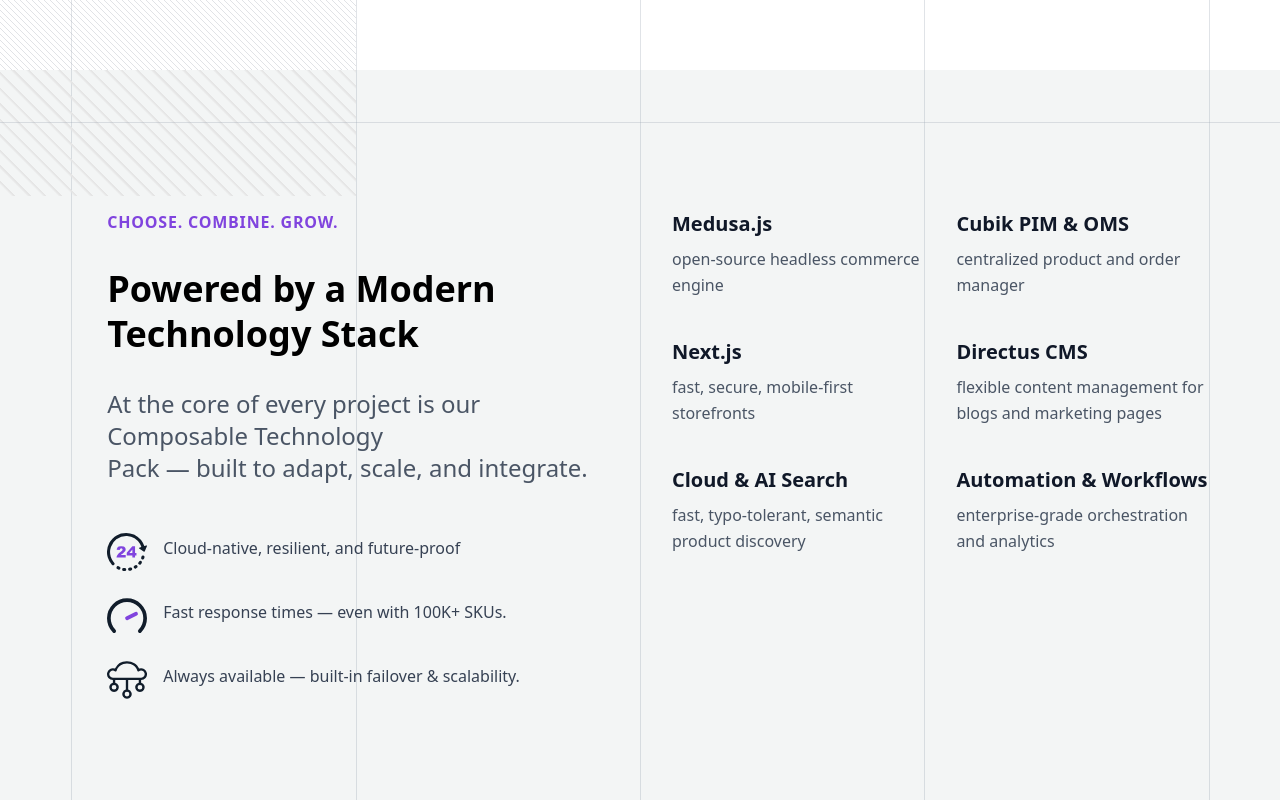
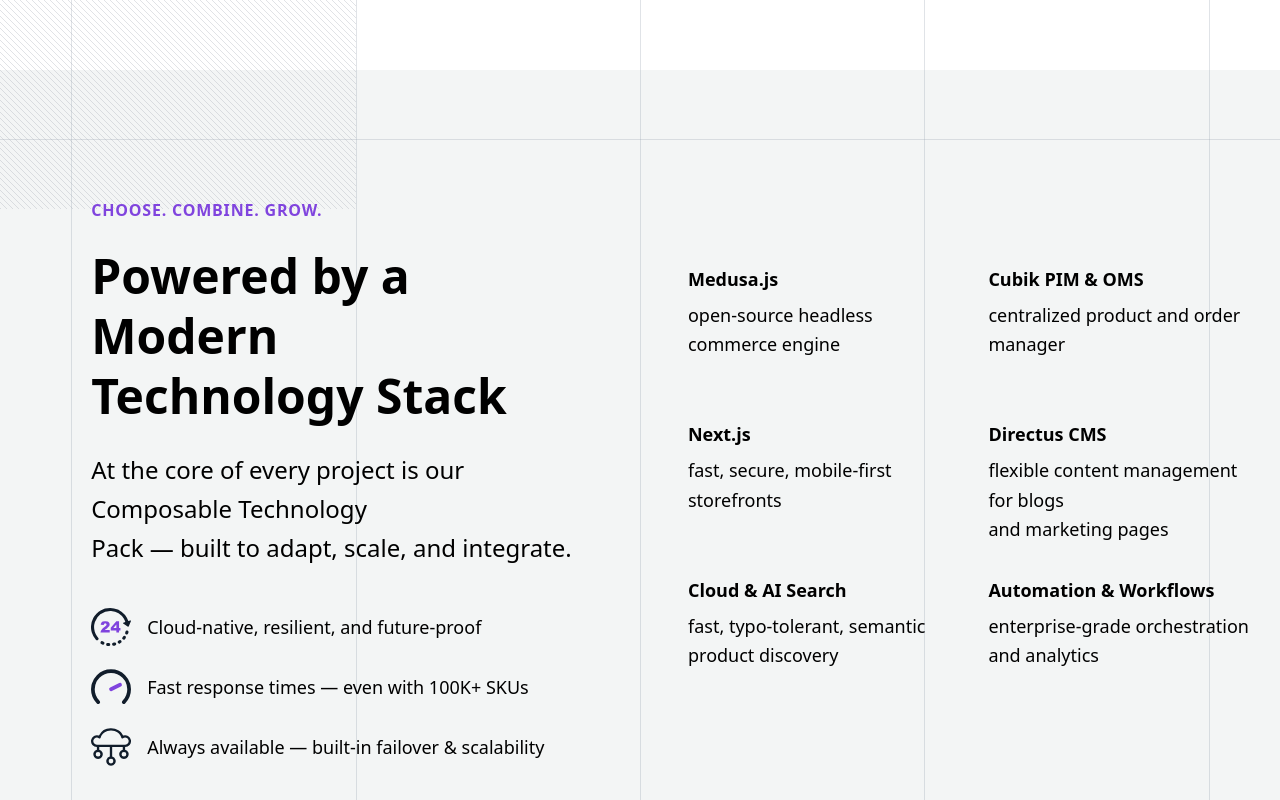
Before and after one commit to abdullah-fareed1/synergic, a Next.js app: page /b2c in a window 1280 px wide. Shown: the part 5160-5960 px from the top of the page. Built offline with nearby package versions, Linux system fonts and the light colour scheme.

Commit message:
QA: B2C Page

```diff
--- a/app/b2c/sections/ModernTechnologySection.tsx
+++ b/app/b2c/sections/ModernTechnologySection.tsx
@@ -1,264 +1,179 @@
 import { GridSection, GridContainer, GridCol } from "../../components/grid";
 
 const ModernTechnologySection = () => {
-  const stripePattern =
-    "repeating-linear-gradient(45deg, transparent, transparent 8px, #e5e5e5 10px, #e5e5e5 11px)";
+  const content = {
+    tagline: "CHOOSE. COMBINE. GROW.",
+    heading: "Powered by a Modern<br />Technology Stack",
+    subheading: "At the core of every project is our Composable Technology<br />Pack — built to adapt, scale, and integrate.",
+    features: [
+      {
+        icon: "/icons/24-hour-service-purple.svg",
+        alt: "Cloud Native",
+        text: "Cloud-native, resilient, and future-proof"
+      },
+      {
+        icon: "/icons/speed-alt-purple.svg",
+        alt: "Fast Response",
+        text: "Fast response times — even with 100K+ SKUs"
+      },
+      {
+        icon: "/icons/cloud-network2.svg",
+        alt: "Scalability",
+        text: "Always available — built-in failover & scalability"
+      }
+    ],
+    technologies: [
+      {
+        title: "Medusa.js",
+        description: "open-source headless commerce engine"
+      },
+      {
+        title: "Cubik PIM & OMS",
+        description: "centralized product and order manager"
+      },
+      {
+        title: "Next.js",
+        description: "fast, secure, mobile-first storefronts"
+      },
+      {
+        title: "Directus CMS",
+        description: "flexible content management for blogs<br /> and marketing pages",
+        descriptionMobile: "flexible content management for blogs and marketing pages"
+      },
+      {
+        title: "Cloud & AI Search",
+        description: "fast, typo-tolerant, semantic product discovery"
+      },
+      {
+        title: "Automation & Workflows",
+        description: "enterprise-grade orchestration and analytics"
+      }
+    ]
+  };
 
   return (
     <>
-      {/* Desktop View */}
       <GridSection
         desktopOnly={true}
         showLines={[true, true, true, true, true]}
-        className=""
         bgColor="bg-[#F3F5F5]"
+        className="pb-20"
+        minHeight="0"
       >
         <div
-          className="hidden lg:block absolute left-0 right-0 h-px bg-gray-400 opacity-30 z-2"
-          style={{ top: "7%" }}
+          className="absolute left-0 pointer-events-none"
+          style={{
+            top: 0,
+            height: '20%',
+            width: '27.78%',
+            zIndex: 1,
+            backgroundImage: 'linear-gradient(45deg, rgb(156 163 175 / 0.3) 8.33%, transparent 8.33%, transparent 50%, rgb(156 163 175 / 0.3) 50%, rgb(156 163 175 / 0.3) 58.33%, transparent 58.33%, transparent 100%)',
+            backgroundSize: '6.00px 6.00px',
+          }}
         />
 
         <div
-          className="hidden lg:block absolute left-0 top-0"
-          style={{
-            height: "17%",
-            width: "27.78%",
-            background: stripePattern,
-            zIndex: 1,
-            marginTop: 0,
-            paddingTop: 0,
-          }}
+          className="hidden lg:block absolute left-0 right-0 h-px bg-gray-400 opacity-30"
+          style={{ top: "10%", zIndex: 2 }}
         />
 
-        <div className="py-20">
-          <GridContainer>
-            <GridCol span="AB" className="pr-12 py-8 pt-15 pl-9">
-              <div className="space-y-8">
-                <p className="text-[#8044DE] text-l font-bold tracking-wider uppercase">
-                  CHOOSE. COMBINE. GROW.
+        <GridContainer className="items-center gap-12 pt-32">
+          <GridCol span="AB" className="pr-8 pl-5">
+            <div className="space-y-6 relative z-10">
+              <p className="text-[#8044DE] text-base font-bold tracking-wider uppercase">
+                {content.tagline}
               </p>
 
-                <h2 className="text-4xl font-extrabold text-black leading-tight">
-                  Powered by a Modern<br />Technology Stack
-                </h2>
+              <h2
+                className="text-5xl font-extrabold text-black leading-tight"
+                dangerouslySetInnerHTML={{ __html: content.heading }}
+              />
 
-                <p className="text-gray-600 text-2xl">
-                  At the core of every project is our Composable Technology
-                  <br />
-                  Pack — built to adapt, scale, and integrate.
-                </p>
+              <p
+                className="text-black text-2xl leading-relaxed"
+                dangerouslySetInnerHTML={{ __html: content.subheading }}
+              />
 
-                <div className="space-y-6 pt-4">
-                  <div className="flex items-start gap-4">
+              <div className="space-y-5 pt-4">
+                {content.features.map((feature, index) => (
+                  <div key={index} className="flex items-center gap-4">
                     <img
-                      src="icons/24-hour-service-purple.svg"
-                      alt="Cloud Native"
+                      src={feature.icon}
+                      alt={feature.alt}
                       className="w-10 h-10 shrink-0"
                     />
-                    <p className="text-gray-700 text-base pt-1">
-                      Cloud-native, resilient, and future-proof
+                    <p className="text-black text-lg">
+                      {feature.text}
                     </p>
                   </div>
-
-                  <div className="flex items-start gap-4">
-                    <img
-                      src="icons/speed-alt-purple.svg"
-                      alt="Fast Response"
-                      className="w-10 h-10 shrink-0"
-                    />
-                    <p className="text-gray-700 text-base pt-1">
-                      Fast response times — even with 100K+ SKUs.
-                    </p>
-                  </div>
-
-                  <div className="flex items-start gap-4">
-                    <img
-                      src="icons/cloud-network2.svg"
-                      alt="Scalability"
-                      className="w-10 h-10 shrink-0"
-                    />
-                    <p className="text-gray-700 text-base pt-1">
-                      Always available — built-in failover & scalability.
-                    </p>
-                  </div>
+                ))}
               </div>
             </div>
           </GridCol>
 
-            <GridCol span="C" className="py-8 pl-8 pt-15">
-              <div className="space-y-10">
-                <div>
-                  <h3 className="text-gray-900 font-bold text-xl mb-2">
-                    Medusa.js
+          <GridCol span="CD" className="">
+            <div className="grid grid-cols-2 gap-x-8 gap-y-8 auto-rows-fr">
+              {content.technologies.map((tech, index) => (
+                <div key={index} className="flex flex-col">
+                  <h3 className="text-black font-bold text-lg mb-2 min-h-7">
+                    {tech.title}
                   </h3>
-                  <p className="text-gray-600 text-l leading-relaxed">
-                    open-source headless commerce engine
-                  </p>
+                  <p
+                    className="text-black text-lg leading-relaxed"
+                    dangerouslySetInnerHTML={{ __html: tech.description }}
+                  />
                 </div>
-
-                <div>
-                  <h3 className="text-gray-900 font-bold text-xl mb-2">
-                    Next.js
-                  </h3>
-                  <p className="text-gray-600 text-l leading-relaxed">
-                    fast, secure, mobile-first storefronts
-                  </p>
-                </div>
-
-                <div>
-                  <h3 className="text-gray-900 font-bold text-xl mb-2">
-                    Cloud & AI Search
-                  </h3>
-                  <p className="text-gray-600 text-l leading-relaxed">
-                    fast, typo-tolerant, semantic product discovery
-                  </p>
-                </div>
-              </div>
-            </GridCol>
-
-            <GridCol span="D" className="py-8 pl-8 pt-15">
-              <div className="space-y-10">
-                <div>
-                  <h3 className="text-gray-900 font-bold text-xl mb-2">
-                    Cubik PIM & OMS
-                  </h3>
-                  <p className="text-gray-600 text-l leading-relaxed">
-                    centralized product and order manager
-                  </p>
-                </div>
-
-                <div>
-                  <h3 className="text-gray-900 font-bold text-xl mb-2">
-                    Directus CMS
-                  </h3>
-                  <p className="text-gray-600 text-l leading-relaxed">
-                    flexible content management for blogs and marketing pages
-                  </p>
-                </div>
-
-                <div>
-                  <h3 className="text-gray-900 font-bold text-xl mb-2">
-                    Automation & Workflows
-                  </h3>
-                  <p className="text-gray-600 text-l leading-relaxed">
-                    enterprise-grade orchestration and analytics
-                  </p>
-                </div>
+              ))}
             </div>
           </GridCol>
         </GridContainer>
-        </div>
       </GridSection>
 
-      {/* Mobile View */}
-      <section className="lg:hidden bg-[#F3F3EE] px-6 py-12">
+      <section className="lg:hidden bg-[#F3F5F5] px-6 py-12">
         <div className="space-y-8">
           <div className="space-y-4">
-            <p className="text-[#8044DE] text-l font-bold tracking-wider uppercase">
-              CHOOSE. COMBINE. GROW.
+            <p className="text-[#8044DE] text-sm font-bold tracking-wider uppercase">
+              {content.tagline}
             </p>
 
-            <h2 className="text-3xl font-extrabold text-black leading-tight">
+            <h2 className="text-3xl font-bold text-black leading-tight">
               Powered by a Modern Technology Stack
             </h2>
 
-            <p className="text-gray-600 text-l leading-relaxed">
+            <p className="text-black text-base leading-relaxed">
               At the core of every project is our Composable Technology Pack —
               built to adapt, scale, and integrate.
             </p>
           </div>
 
-          <div className="space-y-5">
-            <div className="flex items-start gap-3">
+          <div className="space-y-4">
+            {content.features.map((feature, index) => (
+              <div key={index} className="flex items-start gap-3">
                 <img
-                src="/24-hour-service.svg"
-                alt="Cloud Native"
+                  src={feature.icon}
+                  alt={feature.alt}
                   className="w-8 h-8 shrink-0"
                 />
-              <p className="text-gray-700 text-l pt-0.5">
-                Cloud-native, resilient, and future-proof
+                <p className="text-black text-sm">
+                  {feature.text}
                 </p>
               </div>
-
-            <div className="flex items-start gap-3">
-              <img
-                src="/speed-alt.svg"
-                alt="Fast Response"
-                className="w-8 h-8 shrink-0"
-              />
-              <p className="text-gray-700 text-l pt-0.5">
-                Fast response times — even with 100K+ SKUs.
-              </p>
-            </div>
-
-            <div className="flex items-start gap-3">
-              <img
-                src="/cloud-network2.svg"
-                alt="Scalability"
-                className="w-8 h-8 shrink-0"
-              />
-              <p className="text-gray-700 text-l pt-0.5">
-                Always available — built-in failover & scalability.
-              </p>
-            </div>
+            ))}
           </div>
 
           <div className="w-full h-px bg-gray-400 opacity-30" />
 
           <div className="space-y-6">
-            <div>
-              <h3 className="text-gray-900 font-bold text-l mb-1.5">
-                Medusa.js
+            {content.technologies.map((tech, index) => (
+              <div key={index}>
+                <h3 className="text-black font-bold text-base mb-1.5">
+                  {tech.title}
                 </h3>
-              <p className="text-gray-600 text-l leading-relaxed">
-                open-source headless commerce engine
+                <p className="text-black text-sm leading-relaxed">
+                  {tech.descriptionMobile || tech.description.replace(/<br\s*\/?>/g, ' ')}
                 </p>
               </div>
-
-            <div>
-              <h3 className="text-gray-900 font-bold text-l mb-1.5">
-                Cubik PIM & OMS
-              </h3>
-              <p className="text-gray-600 text-l leading-relaxed">
-                centralized product and order management
-              </p>
-            </div>
-
-            <div>
-              <h3 className="text-gray-900 font-bold text-l mb-1.5">
-                Next.js
-              </h3>
-              <p className="text-gray-600 text-l leading-relaxed">
-                fast, secure, mobile-first storefronts
-              </p>
-            </div>
-
-            <div>
-              <h3 className="text-gray-900 font-bold text-l mb-1.5">
-                Directus CMS
-              </h3>
-              <p className="text-gray-600 text-l leading-relaxed">
-                flexible content management for blogs and marketing pages
-              </p>
-            </div>
-
-            <div>
-              <h3 className="text-gray-900 font-bold text-l mb-1.5">
-                Cloud & AI Search
-              </h3>
-              <p className="text-gray-600 text-l leading-relaxed">
-                fast, typo-tolerant, semantic product discovery
-              </p>
-            </div>
-
-            <div>
-              <h3 className="text-gray-900 font-bold text-l mb-1.5">
-                Automation & Workflows
-              </h3>
-              <p className="text-gray-600 text-l leading-relaxed">
-                enterprise-grade orchestration and analytics
-              </p>
-            </div>
+            ))}
           </div>
         </div>
       </section>
```
Lines whose indentation alone changed are shown as unchanged.
